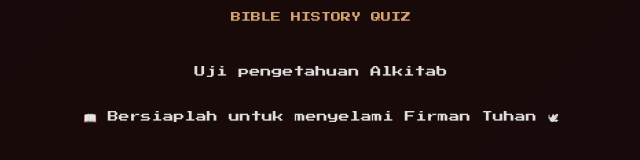
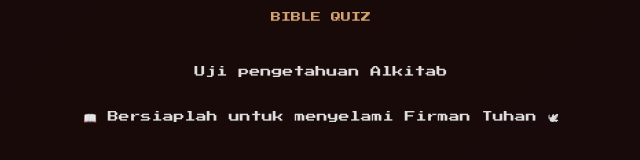
Before and after one commit to kaylaasem/SoulFuel, a plain HTML site: page index.html in a window 1280 px wide. Shown: the part 361-521 px from the top of the page, 319-959 px from the left. Drawn offline with Linux system fonts and the light colour scheme.

Commit message:
Update index.html

```diff
--- a/index.html
+++ b/index.html
@@ -27,7 +27,7 @@
                 <h1>SOULFUEL</h1>
                 <!-- <div class="cross-icon">✝</div> -->
                  <img src="https://github.com/kaylaasem/SoulFuel/blob/main/Photos/Logo_SoulFuel.png?raw=true" height="100px" width="100px" alt="SoulFuel Logo" class="logo">
-                <p class="subtitle">BIBLE HISTORY QUIZ</p>
+                <p class="subtitle">BIBLE QUIZ</p>
             </div>
             <div class="start-content">
                 <p>Uji pengetahuan Alkitab</p>
```
